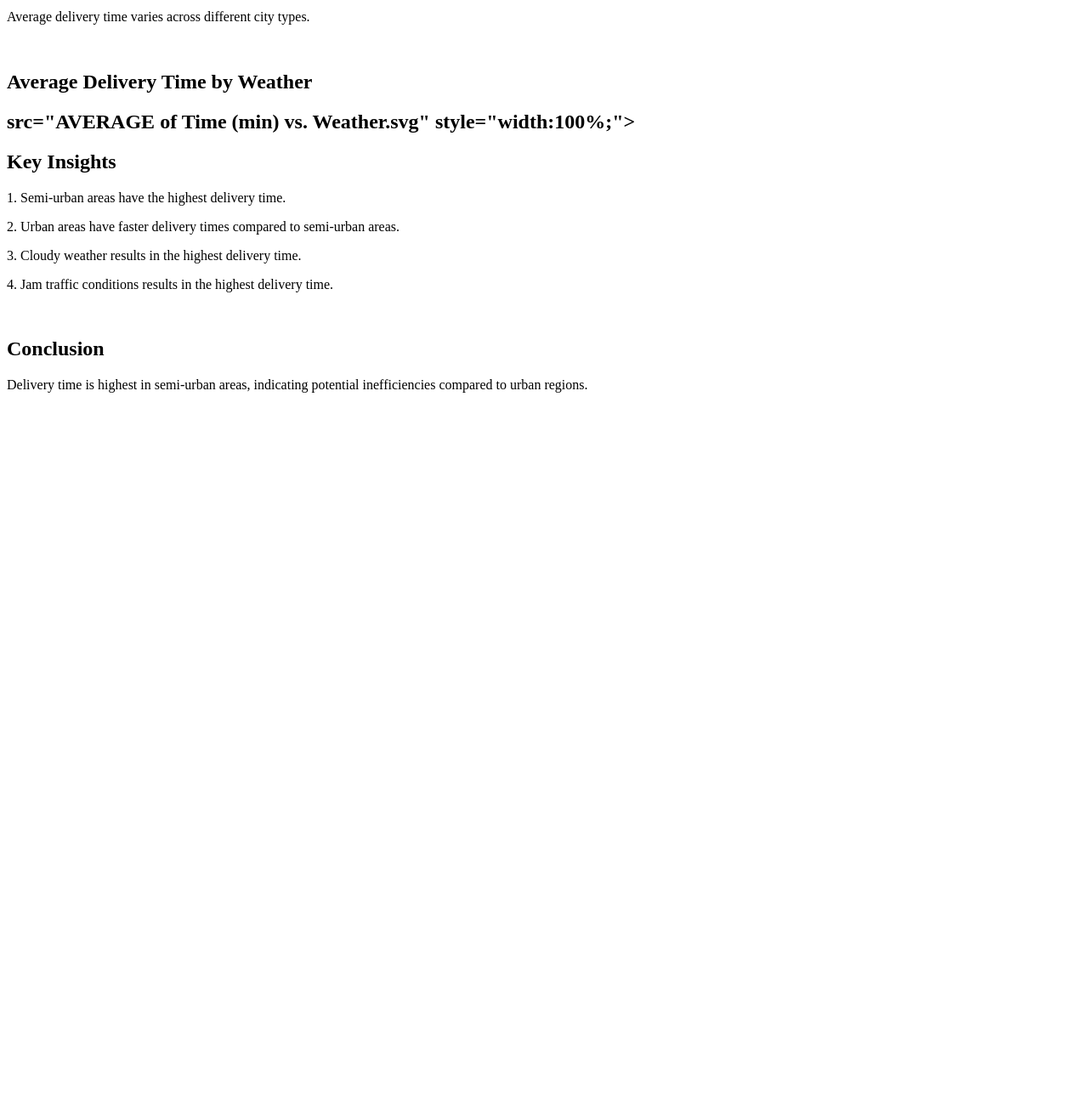
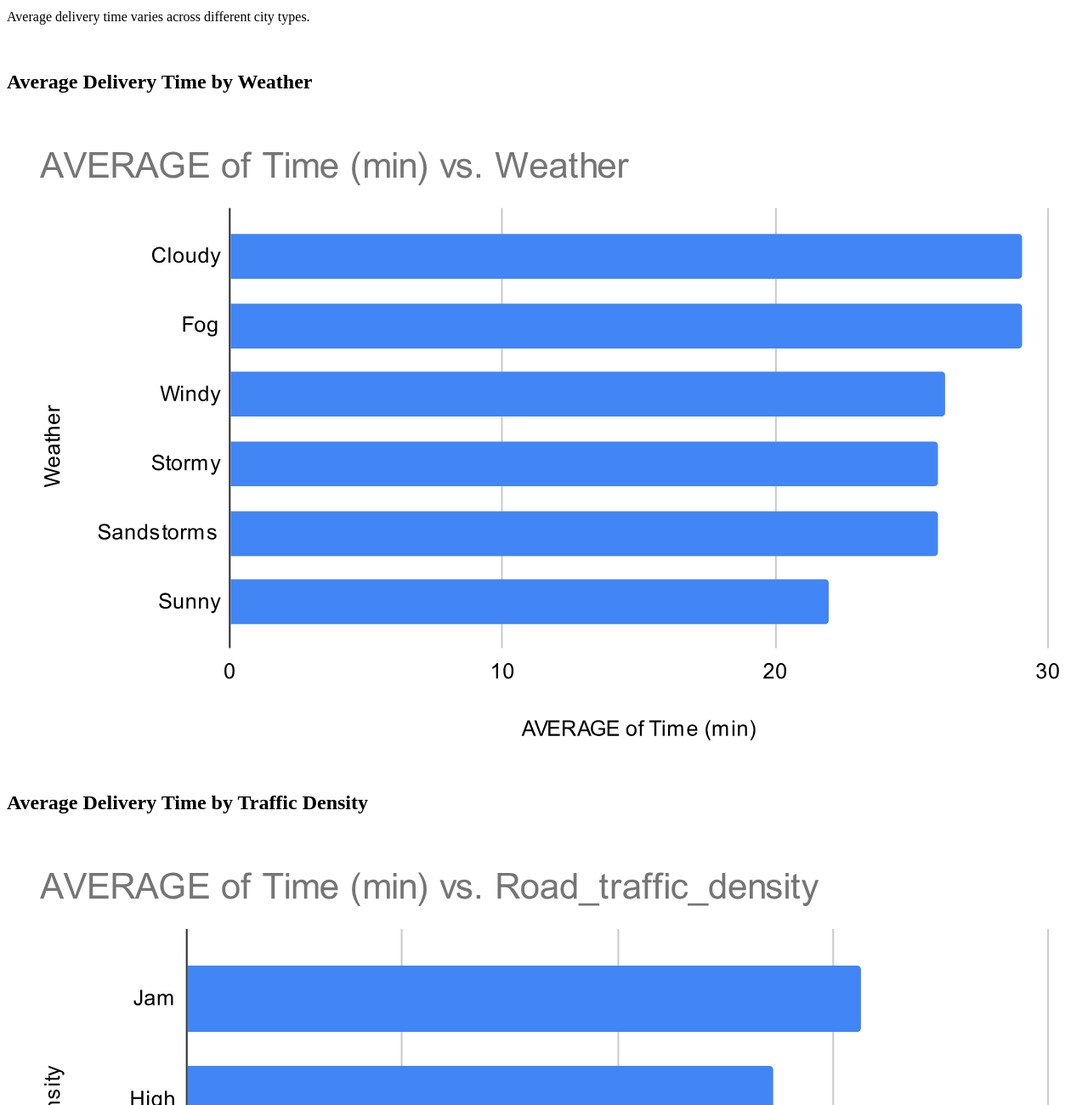
Before and after one commit to Ginger-Osinuga/Food-Delivery-Analysis, a plain HTML site: page index.html in a window 1280 px wide. Shown: the part 900-2200 px from the top of the page at 85% size. Before the commit the page ends 1378 px from the top, so only its background shows below. Drawn offline with Linux system fonts and the light colour scheme.

Commit message:
Update index.html

```diff
--- a/index.html
+++ b/index.html
@@ -4,8 +4,10 @@
 <p>Average delivery time varies across different city types.</p>
 <br>
 <h2>Average Delivery Time by Weather</h2>
-<h2> src="AVERAGE of Time (min) vs. Weather.svg" style="width:100%;">
+<img src="AVERAGE of Time (min) vs. Weather.svg" style="width:100%;">
 <br>
+<h2>Average Delivery Time by Traffic Density</h2>
+<img src="AVERAGE of Time (min) vs. Road_traffic_density.svg" style="width:100%;">
 <h2>Key Insights</h2>
 <p>1. Semi-urban areas have the highest delivery time.</p>
 <p>2. Urban areas have faster delivery times compared to semi-urban areas.</p>
```
